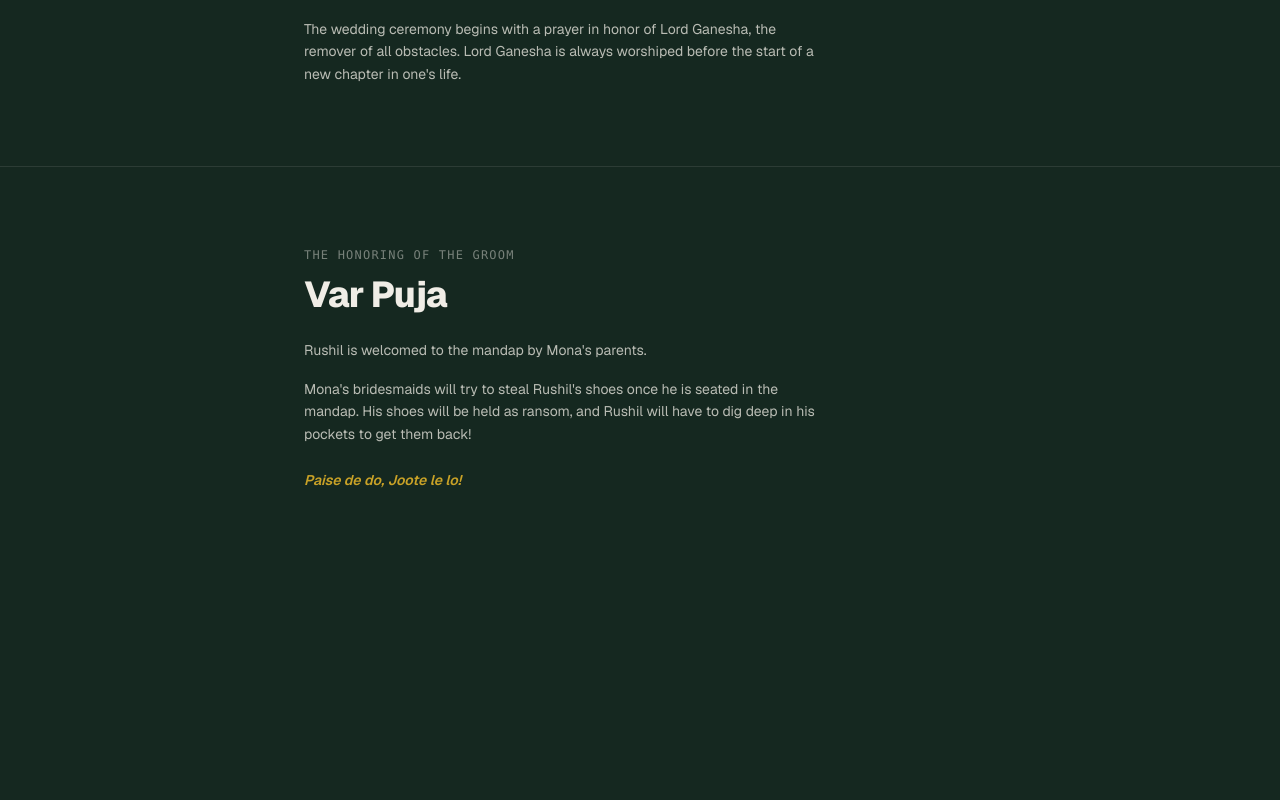
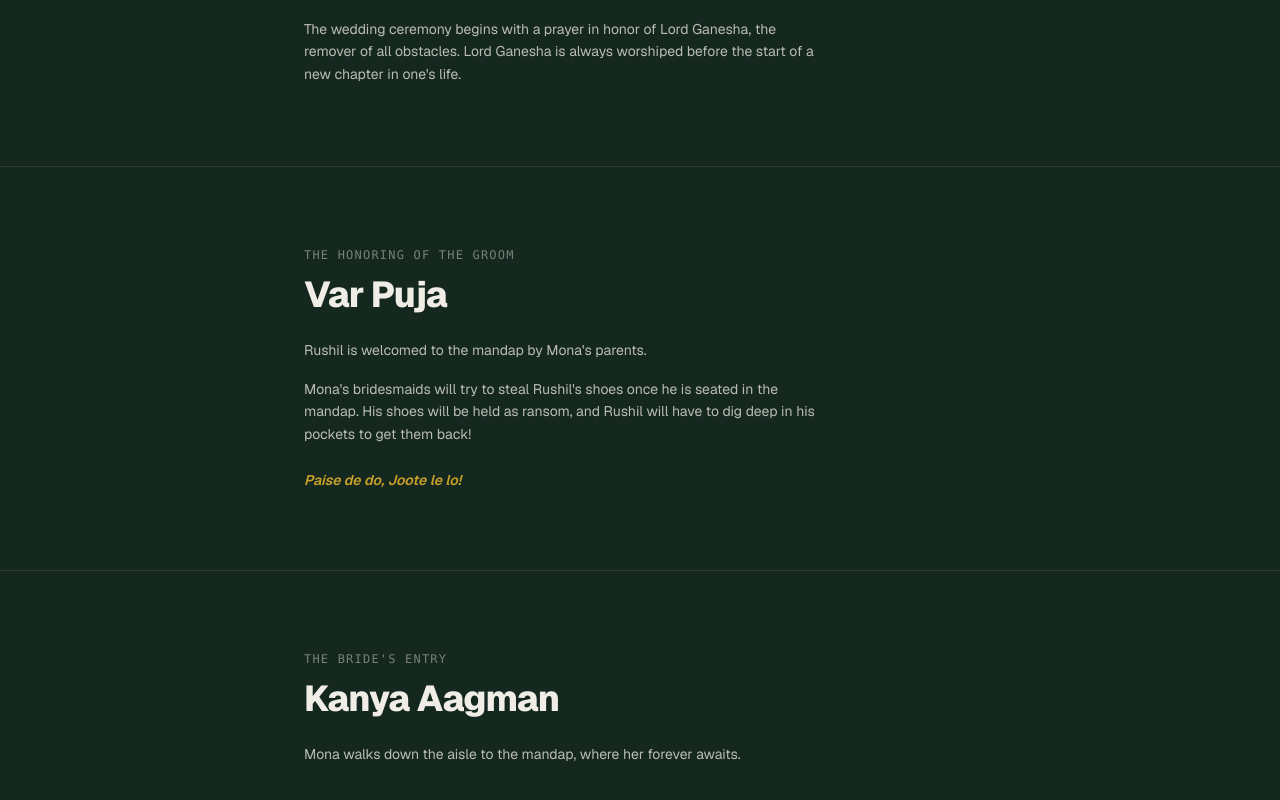
Before and after one commit to krushpatel04/M-R-Wedding, a Next.js app: page /M-R-Wedding/ in a window 1280 px wide. Shown: the part 1254-2054 px from the top of the page. Before the commit the page ends 1824 px from the top, so only its background shows below. Built offline with nearby package versions, Linux system fonts and the light colour scheme.

Commit message:
Add Kanya Aagman section

```diff
--- a/app/components/Portfolio.tsx
+++ b/app/components/Portfolio.tsx
@@ -111,6 +111,13 @@ export default function Portfolio() {
         </p>
       </Section>
 
+      {/* ── Kanya Aagman ─────────────────────────────────────────────────── */}
+      <Section subtitle="The Bride's Entry" title="Kanya Aagman">
+        <p style={{ color: "var(--body)" }} className="text-sm leading-relaxed max-w-lg">
+          Mona walks down the aisle to the mandap, where her forever awaits.
+        </p>
+      </Section>
+
     </div>
   );
 }
```
